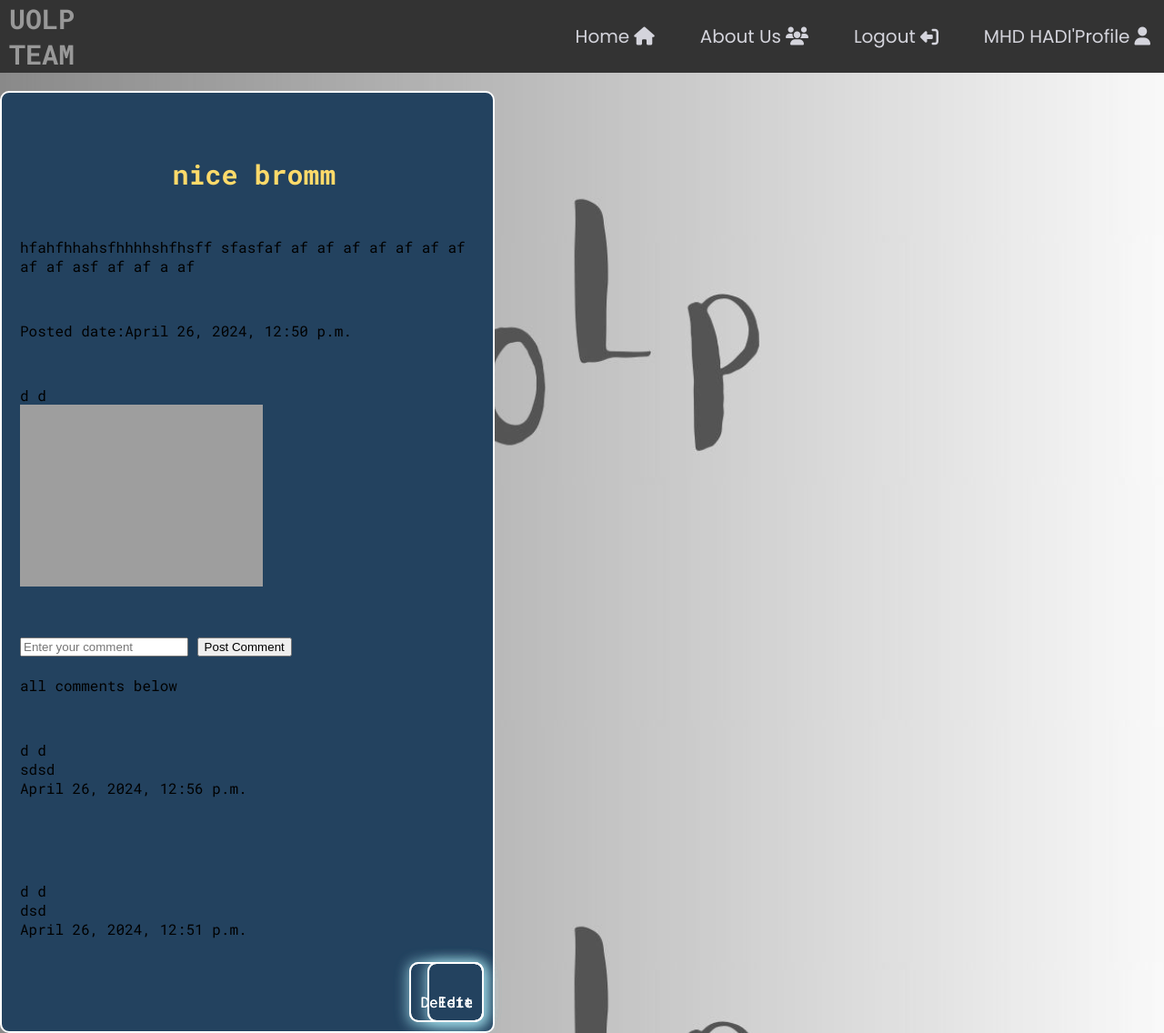
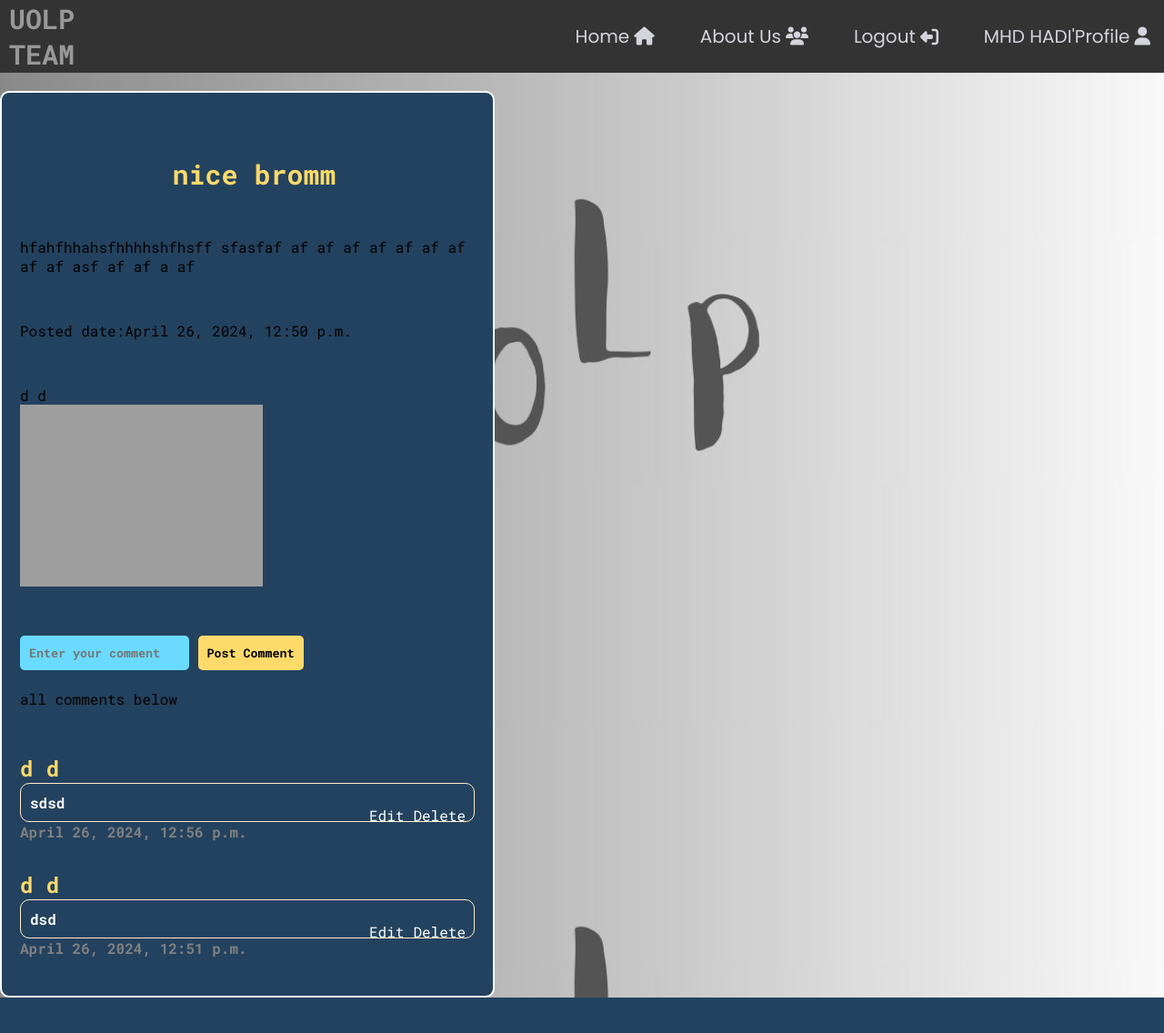
Before and after one commit to mhmadkadoor/Ulop_web_app, a Django app: page /comment/delete/3/ in a window 1280 px wide. Shown: the whole page at 91% size. After the commit the page ends 1097 px from the top, so only its background shows below. Run offline with Django 5.2, Linux system fonts and the light colour scheme; a user stored in the database is signed in; data comes from the database, SQL or seed files in the repository; both versions use the stored data as it was after the commit; some web fonts are replaced; grey boxes are pictures that could not be loaded.

Commit message:
comment changes

```diff
--- a/Ulop_web_app/static/css/style.css
+++ b/Ulop_web_app/static/css/style.css
@@ -1,32 +1,28 @@
-@import url('https://fonts.googleapis.com/css2?family=Poppins:ital,wght@0,100;0,200;0,300;0,400;0,500;0,600;0,700;0,800;0,900;1,100;1,200;1,300;1,400;1,500;1,600;1,700;1,800;1,900&display=swap');
-@import url('https://fonts.googleapis.com/css2?family=Madimi+One&display=swap');
-@import url('https://fonts.googleapis.com/css2?family=Madimi+One&family=Roboto+Mono:ital,wght@0,100..700;1,100..700&display=swap');
-@import url('https://fonts.googleapis.com/css2?family=Chakra+Petch:ital,wght@0,300;0,400;0,500;0,600;0,700;1,300;1,400;1,500;1,600;1,700&display=swap');
-*{
-
+@import url("https://fonts.googleapis.com/css2?family=Poppins:ital,wght@0,100;0,200;0,300;0,400;0,500;0,600;0,700;0,800;0,900;1,100;1,200;1,300;1,400;1,500;1,600;1,700;1,800;1,900&display=swap");
+@import url("https://fonts.googleapis.com/css2?family=Madimi+One&display=swap");
+@import url("https://fonts.googleapis.com/css2?family=Madimi+One&family=Roboto+Mono:ital,wght@0,100..700;1,100..700&display=swap");
+@import url("https://fonts.googleapis.com/css2?family=Chakra+Petch:ital,wght@0,300;0,400;0,500;0,600;0,700;1,300;1,400;1,500;1,600;1,700&display=swap");
+* {
   margin: 0;
-
 }
 body {
-
   background-image: url(./Fethii.jpg);
   background-position: center;
   background-size: cover;
   background-attachment: fixed;
-
-
 }
-.about_us_container{
+.about_us_container {
   position: relative;
-    background-image: linear-gradient(rgba(0, 0, 0, 0.3), rgba(0, 0, 0, 0.3)), url(./aboutUs4.jpg);
+  background-image: linear-gradient(rgba(0, 0, 0, 0.3), rgba(0, 0, 0, 0.3)),
+    url(./aboutUs4.jpg);
   background-position: center;
   background-size: cover;
-    height:100vh;
+  height: 100vh;
   background-color: #18f0ff;
 }
-.about_us_wrapper{
+.about_us_wrapper {
   display: flex;
-    height:500px;
+  height: 500px;
   justify-content: center;
   column-gap: 30px;
   height: 100vh;
@@ -40,7 +36,7 @@
   border-radius: 10px;
   box-shadow: 0px 0px 20px 2px rgba(255, 255, 255, 0.4);
   transform: scale(1);
-    transition:all 0.5s;
+  transition: all 0.5s;
   cursor: pointer;
 }
 
@@ -49,73 +45,66 @@
   background: #23425f;
 }
 
-.about_us_person h1{
+.about_us_person h1 {
   text-align: center;
-    font-size:30px;
+  font-size: 30px;
   font-weight: bold;
-    color:white;
+  color: white;
   margin-top: 10px;
   font-family: "Chakra Petch", sans-serif;
 }
-.about_us_person i{
+.about_us_person i {
   margin-top: 60px;
-    color:white;
+  color: white;
   font-size: 80px;
   text-align: right;
 }
-.about_us_person p{
+.about_us_person p {
   margin-top: 100px;
   text-align: center;
-    font-size:30px;
+  font-size: 30px;
   font-weight: bold;
-    color:white;
+  color: white;
 
   font-family: "Chakra Petch", sans-serif;
 }
 /*post start(home.html)*/
-.wrapper-post form h1{
-    margin-top:10px;
-    color:rgb(0, 0, 0);
+.wrapper-post form h1 {
+  margin-top: 10px;
+  color: rgb(0, 0, 0);
   font-family: "Roboto Mono", monospace;
 }
-.wrapper-post{
-    display:flex;
+.wrapper-post {
+  display: flex;
   justify-content: center;
   margin-top: 100px;
-    height:500px;
-
-
+  height: 500px;
 }
 .wrapper-post form {
-
-    background: rgb(0, 0, 0,0.2);
-    display:flex;
+  background: rgb(0, 0, 0, 0.2);
+  display: flex;
   align-items: center;
   text-align: center;
-    margin-top:10px;
+  margin-top: 10px;
   display: inline-block;
   border-radius: 10px;
-    padding:20px;
-
-
+  padding: 20px;
 }
-.wrapper-post form .post-t input{
-    margin-top:30px;
-    padding:10px 30px 10px 5px;
+.wrapper-post form .post-t input {
+  margin-top: 30px;
+  padding: 10px 30px 10px 5px;
   outline: none;
-    border:none;
-    border-radius:10px;
-
+  border: none;
+  border-radius: 10px;
 }
-.wrapper-post form .post-c textarea{
+.wrapper-post form .post-c textarea {
   margin-top: 5px;
-    padding:10px 600px 150px 5px;
-    outline:none;
-    border-radius:10px;
-    border:none;
+  padding: 10px 600px 150px 5px;
+  outline: none;
+  border-radius: 10px;
+  border: none;
   overflow: hidden;
-
-
+  color: #007bff;
 }
 /* Style select elements within containers with class .post-pub-pri */
 .post-pub-pri select,
@@ -148,7 +137,6 @@
 }
 /* Style select element within the post-category container */
 .post-category select {
-
   appearance: none;
   -webkit-appearance: none;
   -moz-appearance: none;
@@ -194,7 +182,7 @@
   outline: none; /* Remove outline */
   box-shadow: 0 0 0 3px rgba(0, 123, 255, 0.3); /* Add a subtle shadow when focused */
 }
-.post_flex{
+.post_flex {
   display: flex;
   align-items: center;
   justify-content: space-between;
@@ -204,7 +192,7 @@
   position: relative;
   overflow: hidden;
   display: inline-block;
-    background-color:   #ffa849; /* Change background color */
+  background-color: #ffa849; /* Change background color */
   padding: 10px;
   border-radius: 5px;
 }
@@ -215,20 +203,17 @@
   opacity: 0;
   right: 0;
   top: 0;
-    cursor:pointer;
-
+  cursor: pointer;
 }
 
 .file-input-button {
   display: inline-block;
-    background:   #ffa849;
+  background: #ffa849;
   color: #000000;
   padding: 0px 10px;
   cursor: pointer;
   border-radius: 5px;
   font-family: "Roboto Mono", monospace;
-
-
 }
 
 /* Style the file input button when hovered */
@@ -245,83 +230,79 @@
 /*post end(home.html)*/
 
 /*profile setting start (profile.html)*/
-.profile_setting_container{
-
+.profile_setting_container {
   display: flex;
   justify-content: center;
   align-items: center;
   margin-top: 100px;
-    width:100%;
-    height:auto;
+  width: 100%;
+  height: auto;
   font-family: "Roboto Mono", monospace;
 }
-.profile_setting_container h2{
-    color:  #23425f;
+.profile_setting_container h2 {
+  color: #23425f;
   margin-top: 15px;
   font-size: 35px;
 }
-.profile_setting_wrapper{
+.profile_setting_wrapper {
   display: flex;
   flex-direction: column;
   justify-content: center;
   align-items: center;
   padding-bottom: 200px;
-    border:2px solid #787878;
+  border: 2px solid #787878;
   text-align: center;
-    background-color:#feda6a;
-    padding:20px 50px 60px 50px;
-    border-radius:10px;
+  background-color: #feda6a;
+  padding: 20px 50px 60px 50px;
+  border-radius: 10px;
   transform: scale(1);
   transition: ease 0.5s;
 }
-.profile_setting_wrapper:hover{
+.profile_setting_wrapper:hover {
   transform: scale(1.05);
-   border:2px solid #b2b2b2;
+  border: 2px solid #b2b2b2;
 }
-.profile_setting_wrapper .btn{
+.profile_setting_wrapper .btn {
   background-color: #23425f;
-    color:white;
-    border:1px solid white;
+  color: white;
+  border: 1px solid white;
   border-radius: 10px;
-    cursor:pointer;
-    margin-top:10px;
-    padding:5px;
+  cursor: pointer;
+  margin-top: 10px;
+  padding: 5px;
   margin-left: 100px;
   margin-bottom: 30px;
   transition: ease 0.5s;
 }
-.profile_setting_wrapper .btn:hover{
+.profile_setting_wrapper .btn:hover {
   background-color: #dadada;
-    color:#23425f;
-    border:1px solid #23425f;
+  color: #23425f;
+  border: 1px solid #23425f;
 }
-.profile_setting_wrapper form .profile_input_enter{
-    padding:5px 50px 5px 5px;
+.profile_setting_wrapper form .profile_input_enter {
+  padding: 5px 50px 5px 5px;
   outline: none;
   border-radius: 10px;
-    border:none;
+  border: none;
   margin-top: 5px;
   background-color: #eaeaea;
 }
 
-.profile_setting1 form .profile_input{
+.profile_setting1 form .profile_input {
   display: flex;
   outline: none;
-    background-color:#feda6a;
-    border:none;
+  background-color: #feda6a;
+  border: none;
   font-size: 20px;
-
 }
-.profile_setting1 h3{
-    color:  #23425f;
-    margin-top:20px;
+.profile_setting1 h3 {
+  color: #23425f;
+  margin-top: 20px;
 }
 
-.profile_setting2 h3{
-    color:  #23425f;
-
+.profile_setting2 h3 {
+  color: #23425f;
 }
-
 
 /*profile setting end (profile.html)*/
 /*profile setting user id and name*/
@@ -335,7 +316,6 @@
 }
 
 .user_container {
-
   background-color: #f0f0f0;
   padding: 20px;
   border: 1px solid #999;
@@ -360,35 +340,30 @@
   height: 80px;
   margin-bottom: 100px;
 }
-nav .logo{
-    font-size:20px;
+nav .logo {
+  font-size: 20px;
   font-family: "Roboto Mono", monospace;
-    margin-left:10px;
+  margin-left: 10px;
   transition: ease 0.5s;
-    cursor:pointer;
+  cursor: pointer;
   color: rgb(152, 152, 152);
   transform: scale(1);
-
 }
-nav .logo:hover{
+nav .logo:hover {
   transform: scale(1.1);
-   color:white;
-
-
+  color: white;
 }
-nav ul{
-
+nav ul {
   display: flex;
   justify-content: space-between;
   list-style: none;
   column-gap: 20px;
 }
 
-nav ul li a{
-
+nav ul li a {
   font-size: 20px;
 
-    color:#d4d4dc;
+  color: #d4d4dc;
   text-decoration: none;
   padding: 10px 15px;
   border-radius: 5px;
@@ -396,115 +371,112 @@
 
   font-family: "Poppins", sans-serif;
 }
-nav ul li a:hover{
+nav ul li a:hover {
   background: #feda6a;
-    color:  #1d1e22;
+  color: #1d1e22;
 }
-nav ul li a i{
-    margin-left:5px;
+nav ul li a i {
+  margin-left: 5px;
 }
 /*nav bar end*/
 
-
-p{
+p {
   margin-top: 50px;
 }
 
-
-
-
 /* POSTS START */
 
-.wrapper{
-
+.wrapper {
   display: inline-flex;
-
-
 }
-.photos{
+.photos {
   position: relative;
   display: inline;
   background-color: #23425f;
-    padding:60px 20px;
-    width:500px;
-    height:auto;
+  padding: 60px 20px;
+  width: 500px;
+  height: auto;
   border-radius: 10px;
-    border:2px solid #ffffff;
-    margin-top:100px;
+  border: 2px solid #ffffff;
+  margin-top: 100px;
   z-index: 1;
   font-family: "Roboto Mono", monospace;
-
-
 }
-.photos h3{
+.photos h3 {
   margin-top: 10px;
   margin-left: 15px;
   font-size: 30px;
-    color:  #feda6a;
+  color: #feda6a;
   text-align: center;
+}
+.photos .posted_p_i {
+  margin-top: 10px;
+  position: relative;
+  width: 500px;
+  height: fit-content;
+  padding-bottom: 100px;
+  background-color: rgb(0, 238, 255,0.1);
+  display: flex;
+  text-align: center;
+  flex-direction:column-reverse;
+  align-items: center;
+}
 
-
+.photos .posted_p_i .post_content {
+  color: #ffffff;
+  word-wrap: break-word;
+  /* Remove position: absolute; */
+  width: 100%; /* Ensure it takes full width */
+}
+.photos img {
+  height: 200px;
+}
+.photos .btn_edit_go{
+  font-size: large;
+  align-items: center;
+  position: absolute;
+  display: flex;
+  column-gap: 20px;
+  bottom:5px;
+  right:5px;
 
 }
-.photos .posted_p_i{
-    display: flex;
-    justify-content: space-between;
-    flex-direction: column-reverse;
+.photos .btn_edit_go a {
+  color: #000000;
 
-    align-items: center;
-}
-.photos p{
-    color: black;
-
-
-}
-.photos img{
-
-    height:200px;
-
-}
-.photos a{
-    position:absolute;
-    color:  #ffffff;
   text-decoration: none;
-    bottom:10px;
-    right:10px;
-    border:2px solid rgb(255, 255, 255);
-    padding:10px;
+  border: 2px solid rgb(255, 255, 255);
+  padding: 10px;
   border-radius: 10px;
   box-shadow: 1px 2px 15px 2px rgba(180, 244, 255, 0.4);
   transition: ease 0.5s;
   transform: scale(1);
 }
-.photos a:hover{
+.photos .btn_edit_go a:hover {
   transform: scale(1.04);
-   color:white;
-   background-color:  #23425f;
-   box-shadow: 1px 2px 3px 4px rgba(0, 0, 0, 0.4);
-
+  color: white;
+  background-color: #1da0b7;
+  box-shadow: 1px 2px 20px 4px rgba(0, 0, 0, 0.4);
 }
-.photos .posted_sender{
-    position:absolute;
-    bottom:25px;
-    color:gray;
+.photos .posted_sender {
+  position: absolute;
+  bottom: 25px;
+  color: gray;
   font-weight: bold;
-
 }
-.photos .posted_date{
-    position:absolute;
-    color:gray;
-    bottom:10px;
+.photos .posted_date {
+  position: absolute;
+  color: gray;
+  bottom: 10px;
   font-size: 12px;
-
 }
 
 /* POSTS END */
-.labels{
-
+.labels {
   display: flex;
   background-position: center;
   background-size: cover;
-    justify-content:center;
+  justify-content: center;
   margin-top: 50px;
   padding: 10px;
 
@@ -512,10 +484,8 @@
   font-family: "Poppins", sans-serif;
   align-items: center;
   height: 600px;
-
 }
-.labels form{
-
+.labels form {
   display: inline-block;
   justify-content: space-between;
   align-items: center;
@@ -524,16 +494,13 @@
   background-color: rgb(0, 0, 0, 0.5);
   padding: 100px;
   border-radius: 5px;
-
 }
-.labels form h1{
+.labels form h1 {
   margin-bottom: 20px;
   font-size: 40px;
   color: #dddddd;
-
-
 }
-.labels form .text-1{
+.labels form .text-1 {
   padding: 5px 30px 5px 5px;
   margin: 10px;
   border-radius: 5px;
@@ -543,17 +510,17 @@
   background-color: #ffffff;
   color: #000000;
 }
-.labels form .btn{
+.labels form .btn {
   padding: 5px 20px;
   margin: 10px;
   border-radius: 5px;
   border: 2px solid #000000;
   font-family: "Poppins", sans-serif;
-    cursor:pointer;
+  cursor: pointer;
   transition: ease 0.5s;
-    transform:scale(1);
+  transform: scale(1);
 }
-.labels form .btn:hover{
+.labels form .btn:hover {
   transform: scale(1.2);
   background-color: #000000;
   color: #ffffff;
@@ -561,7 +528,61 @@
 }
 
 /*edit post start*/
-form{
+form {
   margin-top: 50px;
 }
 /*edit post end*/
+
+/*comment*/
+.comment_btn {
+  background-color: #feda6a;
+  font-family: "Roboto Mono", monospace;
+  border: none;
+  border-radius: 5px;
+  padding: 10px;
+  color: rgb(0, 0, 0);
+  font-weight: bold;
+}
+.comment_post {
+  background-color: #6adbfe;
+  font-family: "Roboto Mono", monospace;
+  border: none;
+  border-radius: 5px;
+  padding: 10px;
+  color: rgb(0, 0, 0);
+  font-weight: bold;
+  outline: none;
+}
+.comment_user {
+  margin-top: 50px;
+  color: #feda6a;
+}
+.comment_content {
+  color: #ffffff;
+  border: 1px solid blanchedalmond;
+  padding: 10px;
+  border-radius: 10px;
+}
+
+.comment_date {
+  color: gray;
+}
+.comment_btn_delete_edit {
+  display: flex;
+  align-items: center;
+  justify-content: right;
+  column-gap: 10px;
+  margin-top: -60px;
+  margin-right: 10px;
+}
+.comment_edit_delete_btn {
+  color: #ffffff;
+  text-decoration: none;
+  text-align: left;
+  transition: ease 0.5s;
+}
+.comment_btn_delete_edit a:hover {
+  color: #000000;
+}
+
+/*comment end*/
--- a/templates/comments/comment.html
+++ b/templates/comments/comment.html
@@ -1,11 +1,11 @@
 
 {% if comment.post.id == post.id %}
     <div class="comment">
-        <p>{{ comment.sender_name }}<br>
-        {{ comment.content }}  <br>
-        {{ comment.date_posted }}</p>
-        <br></br>
+        <h2 class="comment_user">{{ comment.sender_name }}<h1>
 
+        <h4 class="comment_content">{{ comment.content }}</h4>
+
+        <h4 class="comment_date">{{ comment.date_posted }}</h4>
         {% include 'form/edit_comment_btn.html' %}
     </div>
     {% endif %}
--- a/templates/form/add_comment.html
+++ b/templates/form/add_comment.html
@@ -1,5 +1,6 @@
 <form method="POST" action="{% url 'add_comment' post.id %}">
     {% csrf_token %}
-    <input type="text" name="comment_content" placeholder="Enter your comment">
-    <button type="submit">Post Comment</button>
+
+    <input class="comment_post" type="text" name="comment_content" placeholder="Enter your comment">
+    <button class="comment_btn" type="submit">Post Comment</button>
 </form>
--- a/templates/form/edit_comment_btn.html
+++ b/templates/form/edit_comment_btn.html
@@ -1,4 +1,7 @@
 {% if user.id == comment.sender_id or user.is_superuser %}
-    <a href="{% url 'edit_comment_page' comment.id %}" class="btn btn-primary"><br>Edit</a>
-    <a href="{% url 'delete_comment' comment.id %}" class="btn btn-danger"><br>Delete</a>
+<div class="comment_btn_delete_edit">
+    <a class="comment_edit_delete_btn" href="{% url 'edit_comment_page' comment.id %}" class="btn btn-primary"><br>Edit</a>
+
+    <a class="comment_edit_delete_btn" href="{% url 'delete_comment' comment.id %}" class="btn btn-danger"><br>Delete</a>
+</div>
 {% endif %}
```
Also changed, not shown: templates/posts/post.html (+9 -7 lines), db.sqlite3. Lines whose indentation alone changed are shown as unchanged.
